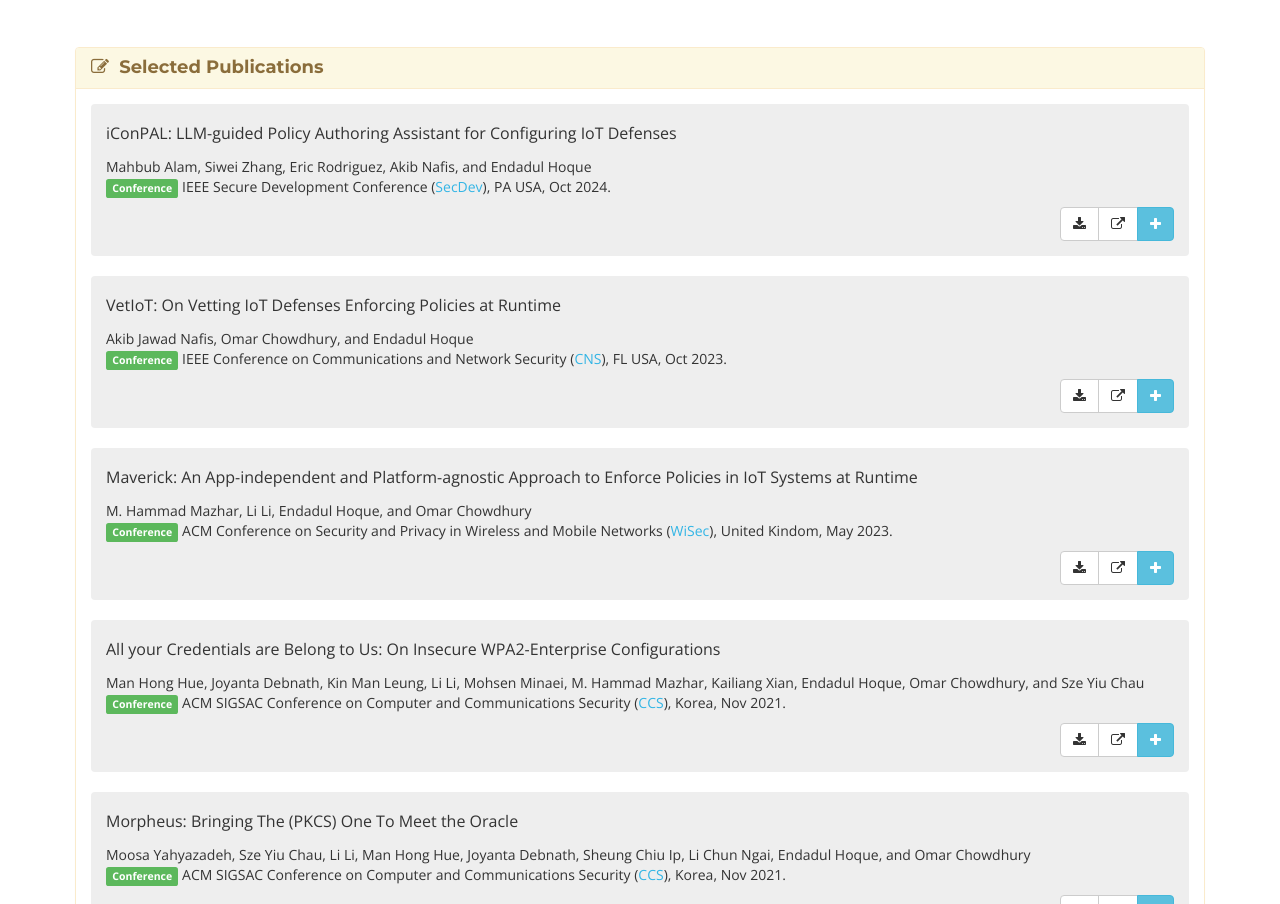
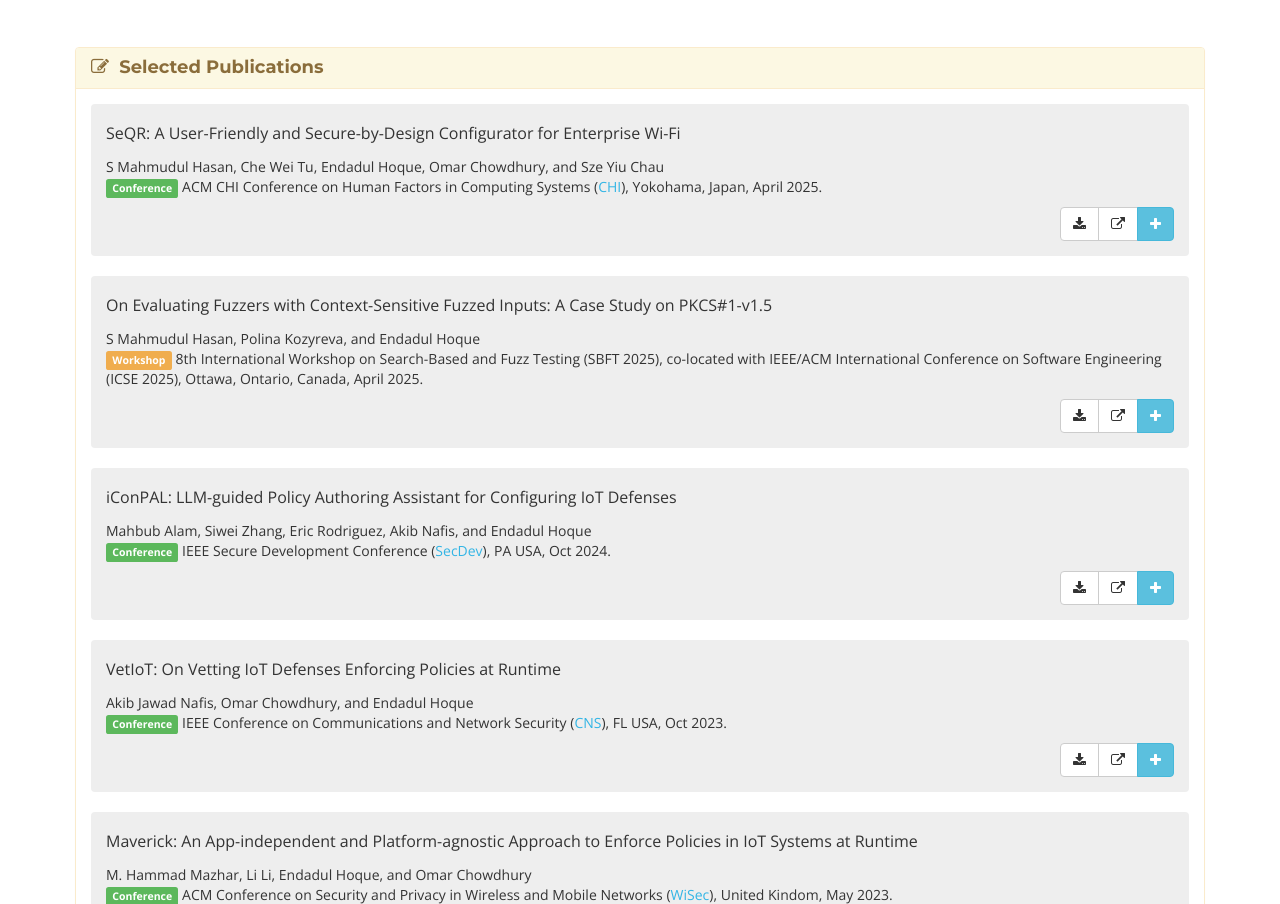
Before and after one commit to endadul/endadul.github.io, a plain HTML site: page index.html in a window 1280 px wide. Shown: the part 3539-4443 px from the top of the page. Drawn offline with nearby package versions, Linux system fonts and the light colour scheme.

Commit message:
new updates

```diff
--- a/index.html
+++ b/index.html
@@ -1202,6 +1202,99 @@
             <div class="panel-body">
 
               <div class="publicationList">
+
+                <!-- ===== START OF A PAPER INFO ==== -->
+                <div class="panel paper">
+                  <div class="panel-body paper-info">
+                    <div class="paper-title">SeQR: A User-Friendly and Secure-by-Design Configurator for Enterprise Wi-Fi</div>
+                    <ul>
+                      <li class="paper-authors">S Mahmudul Hasan, Che Wei Tu, Endadul Hoque, Omar Chowdhury, and Sze Yiu Chau</li>
+                      <li class="paper-venue">
+                        <span class="conf-tag">Conference</span>
+                        ACM CHI Conference on Human Factors in Computing Systems
+                        (<a href="https://chi2025.acm.org/" target="_blank">CHI</a>), Yokohama, Japan, April 2025.
+                      </li>
+                    </ul>
+
+                    <div class="btn-group pull-right paper-ctrl-btns">
+                      <!-- Download -->
+                      <!--=== CHANGE DOWNLOAD LINK === -->
+                      <a class="btn download-btn" type="button" href="#"
+                        data-toggle="tooltip" title="Download">
+                        <i class="fa fa-download" aria-hidden="true"></i>
+                      </a>
+                      <!-- External link -->
+                      <!--=== CHANGE EXTERNAL LINK === -->
+                      <a class="btn link-btn" type="button"
+                      href="#"
+                        data-toggle="tooltip" title="External link">
+                        <i class="fa fa-external-link" aria-hidden="true"></i>
+                      </a>
+
+                      <!-- Abstract button -->
+                      <!-- ==== Make sure to check change "id" ==== -->
+                      <button class="btn abstract-btn" type="button" data-toggle="collapse" aria-expanded="false"
+                        data-target="#"  aria-controls="">
+                        <i class="fa fa-plus" aria-hidden="true"></i>
+                      </button>
+                    </div>
+
+                    <!-- =================
+                         Paper abstract (ALWAYS change "id")
+                       ==================-->
+
+
+                  </div>
+                </div>
+                <!-- ===== END OF a paper info ==== -->
+
+
+                <!-- ===== START OF A PAPER INFO ==== -->
+                <div class="panel paper">
+                  <div class="panel-body paper-info">
+                    <div class="paper-title">On Evaluating Fuzzers with Context-Sensitive Fuzzed Inputs: A Case Study on PKCS#1-v1.5</div>
+                    <ul>
+                      <li class="paper-authors">S Mahmudul Hasan, Polina Kozyreva, and Endadul Hoque</li>
+                      <li class="paper-venue">
+                        <span class="workshop-tag">Workshop</span>
+                        8th International Workshop on Search-Based and Fuzz Testing (SBFT 2025),
+                        co-located with IEEE/ACM International Conference
+                        on Software Engineering (ICSE 2025), Ottawa, Ontario, Canada, April 2025.
+                      </li>
+                    </ul>
+
+                    <div class="btn-group pull-right paper-ctrl-btns">
+                      <!-- Download -->
+                      <!--=== CHANGE DOWNLOAD LINK === -->
+                      <a class="btn download-btn" type="button" href="#"
+                        data-toggle="tooltip" title="Download">
+                        <i class="fa fa-download" aria-hidden="true"></i>
+                      </a>
+                      <!-- External link -->
+                      <!--=== CHANGE EXTERNAL LINK === -->
+                      <a class="btn link-btn" type="button"
+                      href="#"
+                        data-toggle="tooltip" title="External link">
+                        <i class="fa fa-external-link" aria-hidden="true"></i>
+                      </a>
+
+                      <!-- Abstract button -->
+                      <!-- ==== Make sure to check change "id" ==== -->
+                      <button class="btn abstract-btn" type="button" data-toggle="collapse" aria-expanded="false"
+                        data-target="#"  aria-controls="">
+                        <i class="fa fa-plus" aria-hidden="true"></i>
+                      </button>
+                    </div>
+
+                    <!-- =================
+                         Paper abstract (ALWAYS change "id")
+                       ==================-->
+
+
+                  </div>
+                </div>
+                <!-- ===== END OF a paper info ==== -->
+
 
 
                 <!-- ===== START OF A PAPER INFO ==== -->
```
